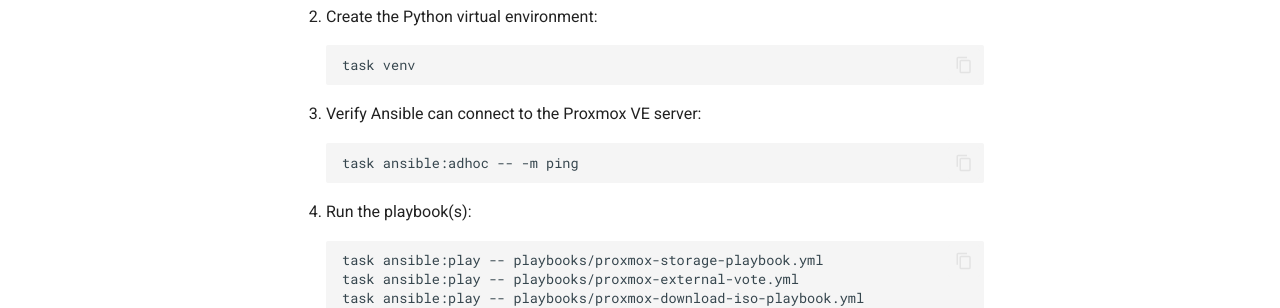
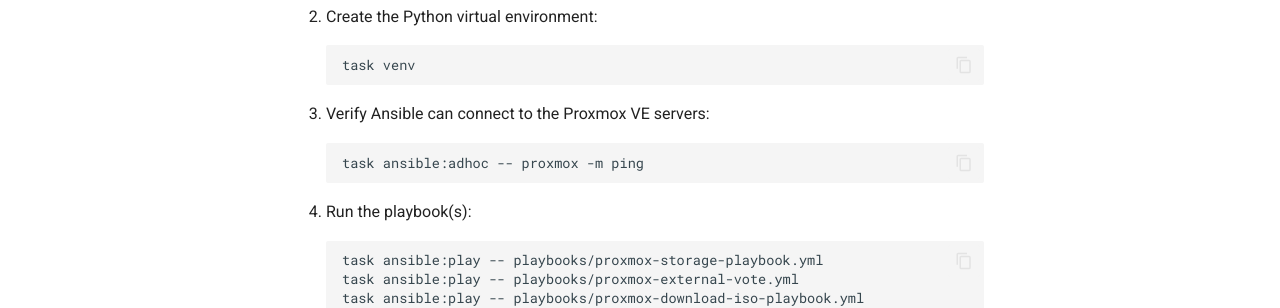
Before and after one commit to dbrennand/home-ops, an MkDocs documentation site: the page built from docs/ansible/proxmox.md, in a window 1280 px wide and 1004 px high. Shown: the part 582-890 px from the top of the window. Built offline with MkDocs 1.6.1 and Material for MkDocs 9.7.7, drawn with Linux system fonts in a browser that asks for light colours; comment, search, counter and statistics services are not loaded.

Commit message:
docs(refactor): update commands for new usage

````diff
--- a/docs/ansible/proxmox.md
+++ b/docs/ansible/proxmox.md
@@ -23,10 +23,10 @@
     task venv
     ```
 
-3. Verify Ansible can connect to the Proxmox VE server:
+3. Verify Ansible can connect to the Proxmox VE servers:
 
     ```bash
-    task ansible:adhoc -- -m ping
+    task ansible:adhoc -- proxmox -m ping
     ```
 
 4. Run the playbook(s):
````
Also changed, not shown: docs/ansible/minecraft.md (+1 -1 lines), docs/ansible/pihole.md (+1 -1 lines).
